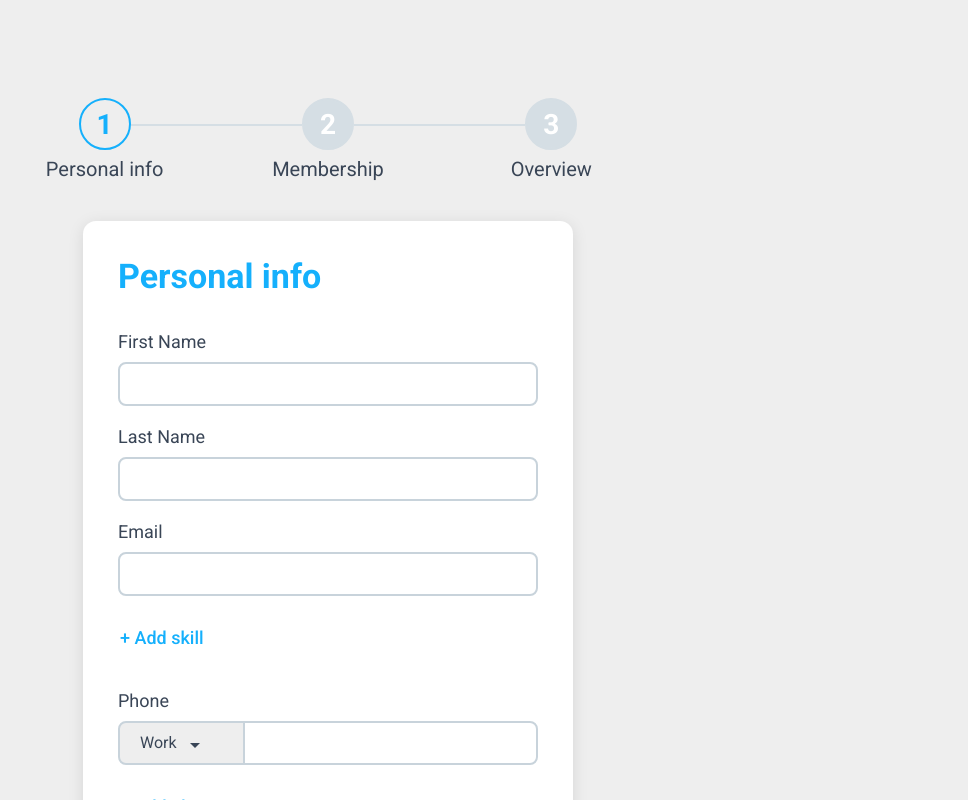
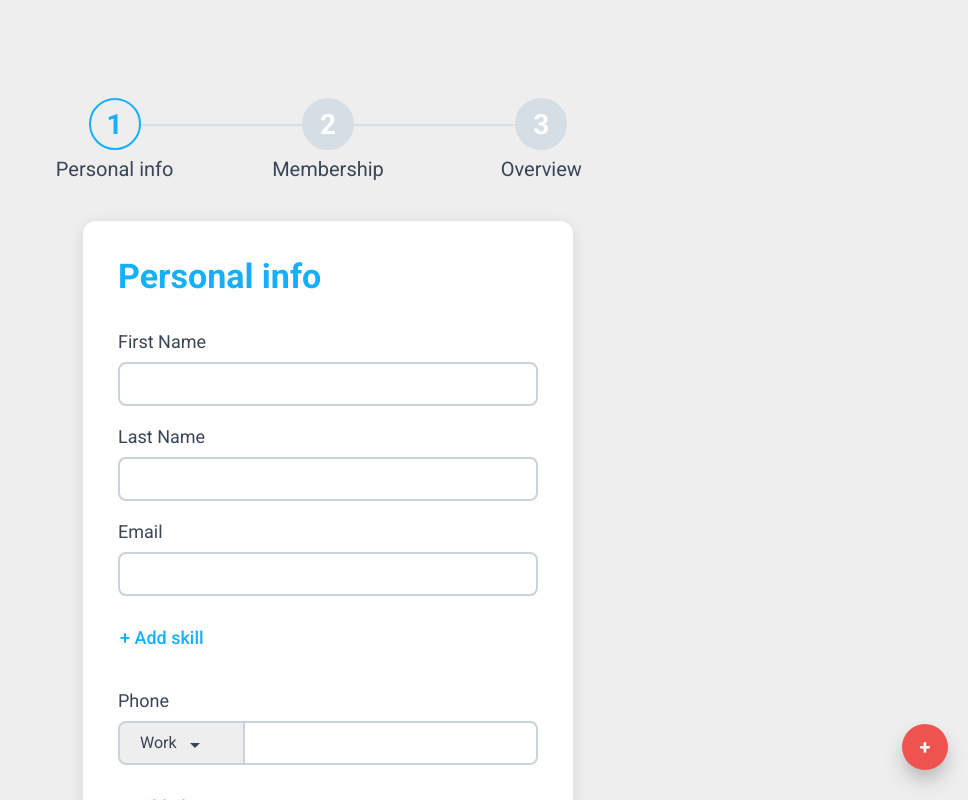
Before and after one commit to jurispl/homework, a Vue app: page /form/personal in a window 1280 px wide. Shown: the top 800 px of the page, without its empty margins (312-1280 px from the left). Built offline with nearby package versions, Linux system fonts and the light colour scheme.

Commit message:
ADD Fab menu

```diff
--- a/src/App.vue
+++ b/src/App.vue
@@ -3,9 +3,14 @@
     <router-view></router-view>
   </div>
 
+  <app-fab-menu></app-fab-menu>
 </template>
 <script>
-export default {}
+import AppFabMenu from "@/components/AppFabMenu";
+
+export default {
+  components: {AppFabMenu}
+}
 </script>
 <style lang="scss">
 </style>
--- /dev/null
+++ b/src/components/AppFabMenu.vue
@@ -0,0 +1,117 @@
+<template>
+  <!--  TODO FAB Menu :: Add getting parameters for dynamic link creation-->
+  <div class="fab-container">
+    <div class="fab-menu" :class="{open: openMenu}">
+      <button type="button" class="fab-menu-btn -green">Empty</button>
+
+      <router-link to="/form" class="fab-menu-btn -indigo">Form</router-link>
+      <router-link to="/home" class="fab-menu-btn -indigo">Home</router-link>
+    </div>
+    <button @click="openMenu = !openMenu" type="button" class="fab-menu-btn -red main">+</button>
+  </div>
+</template>
+
+<script>
+export default {
+  name: "AppFabMenu",
+  data() {
+    return {
+      openMenu: false
+    }
+  },
+}
+</script>
+
+<style scoped lang="scss">
+.fab-menu-btn {
+  display: flex;
+  align-items: center;
+
+  justify-content: center;
+  font-family: 'Roboto', sans-serif;
+  font-weight: 400;
+  font-size: 14px;
+  text-align: center;
+  text-decoration: none;
+  vertical-align: middle;
+  cursor: pointer;
+  user-select: none;
+  border: 1px solid transparent;
+  padding: 7px;
+  color: white;
+  width: 46px;
+  height: 46px;
+  border-radius: 100%;
+  box-shadow: 0 11px 20px -3px rgb(58 54 60 / 35%);
+  margin-bottom: 10px;
+  transition: all 0.3s;
+
+  &:hover {
+    transform: scale(1.1);
+    box-shadow: 0 11px 20px -3px rgb(58 54 60 / 50%);
+  }
+
+  &:active {
+    opacity: 0.9;
+  }
+
+  &.main {
+    font-weight: 700;
+    font-size: 20px;
+  }
+
+  &.-red {
+    background-color: #EF5350;
+
+    &:hover {
+      background-color: #F44336;
+    }
+  }
+
+  &.-indigo {
+    width: 56px;
+    height: 56px;
+    background-color: #5C6BC0;
+
+    &:hover {
+      background-color: #3F51B5;
+    }
+  }
+
+  &.-green {
+    width: 56px;
+    height: 56px;
+    background-color: #66BB6A;
+
+    &:hover {
+      background-color: #4CAF50;
+    }
+  }
+}
+
+.fab-container {
+  display: flex;
+  flex-direction: column;
+  align-items: center;
+  position: fixed;
+  right: 20px;
+  bottom: 20px;
+}
+
+.fab-menu {
+  position: absolute;
+  visibility: hidden;
+  text-align: center;
+  opacity: 0;
+  transform: scale(0.25);
+  transform-origin: 50% 100%;
+  transition: all 0.3s;
+  bottom: 70px;
+
+  &.open {
+    visibility: visible;
+    opacity: 1;
+    transform: scale(1);
+  }
+}
+</style>
--- a/src/styles/main.scss
+++ b/src/styles/main.scss
@@ -48,7 +48,7 @@ body {
   display: flex;
   flex-direction: row;
   align-items: flex-start;
-  min-width: 670px;
+  min-width: 640px;
   margin: 0 0 40px 0;
 }
 
```
